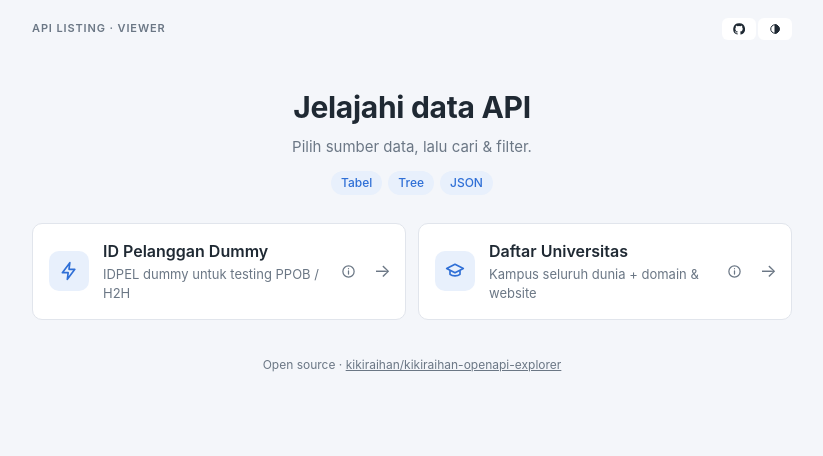
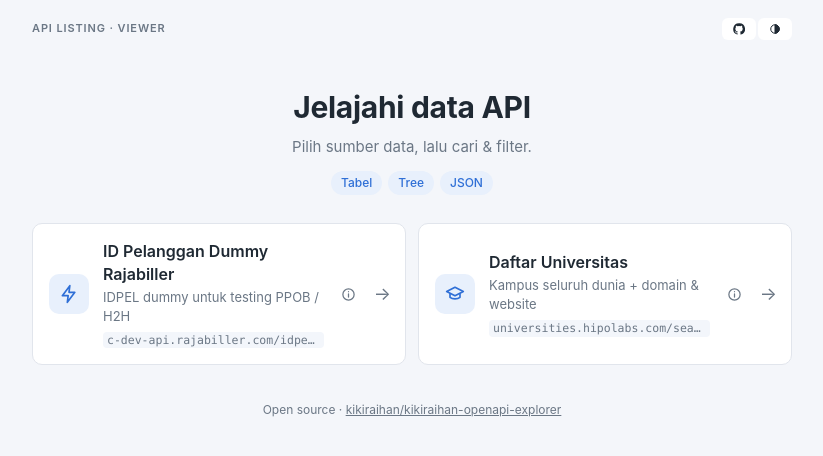
Before and after one commit to kikiraihan/kikiraihan-openapi-explorer, a Vue app: page / in a window 1280 px wide. Shown: the top 456 px of the page, without its empty margins (228-1051 px from the left). Built offline with nearby package versions, Linux system fonts and the light colour scheme.

Commit message:
Tampilkan sumber data di kartu halaman awal & tambah 'Rajabiller' di judul
Co-Authored-By: Claude Opus 5.5 <noreply@anthropic.com>
Claude-Session: https://claude.ai/code/session_014EbpWMoZKK597pWZTrnqcW

```diff
--- a/src/Home.vue
+++ b/src/Home.vue
@@ -87,6 +87,8 @@ function toggleTheme() {
         <div class="home-text">
           <h2><a class="home-link" :href="c.path">{{ c.title }}</a></h2>
           <p class="muted">{{ c.tagline }}</p>
+          <!-- sumber data terlihat langsung; kalau kepanjangan dipotong "…" (URL lengkap di tooltip) -->
+          <code class="home-src" :title="c.url">{{ c.endpoint }}</code>
         </div>
         <InfoTip class="home-info" align="right" :label="'Info ' + c.title">
           <div>{{ c.desc }}</div>
--- a/src/assets/style.css
+++ b/src/assets/style.css
@@ -326,6 +326,7 @@ td.rownum { color: var(--muted); text-align: right; width: 1%; white-space: nowr
 .home-text { flex: 1; min-width: 0; }
 .home-card h2 { margin: 0; font-size: 16px; font-weight: 600; }
 .home-card p { margin: 2px 0 0; font-size: 13px; }
+.home-src { display: block; margin-top: 6px; font-size: 11.5px; color: var(--muted); white-space: nowrap; overflow: hidden; text-overflow: ellipsis; }
 .home-link { color: inherit; text-decoration: none; outline: none; }
 .home-link::after { content: ""; position: absolute; inset: 0; border-radius: inherit; }
 .home-info { position: relative; z-index: 1; }
--- a/src/sources.js
+++ b/src/sources.js
@@ -9,7 +9,7 @@ export const SOURCES = {
     id: 'rajabiller',
     path: 'rajabiller-dummy-id-pelanggan/',
     eyebrow: 'RAJABILLER · DEV',
-    title: 'ID Pelanggan Dummy',
+    title: 'ID Pelanggan Dummy Rajabiller',
     // key lama dipertahankan supaya preferensi & cache user tidak hilang setelah pindah halaman
     lsKey: 'idpel-viewer-v1',
     cacheKey: 'last',
```
